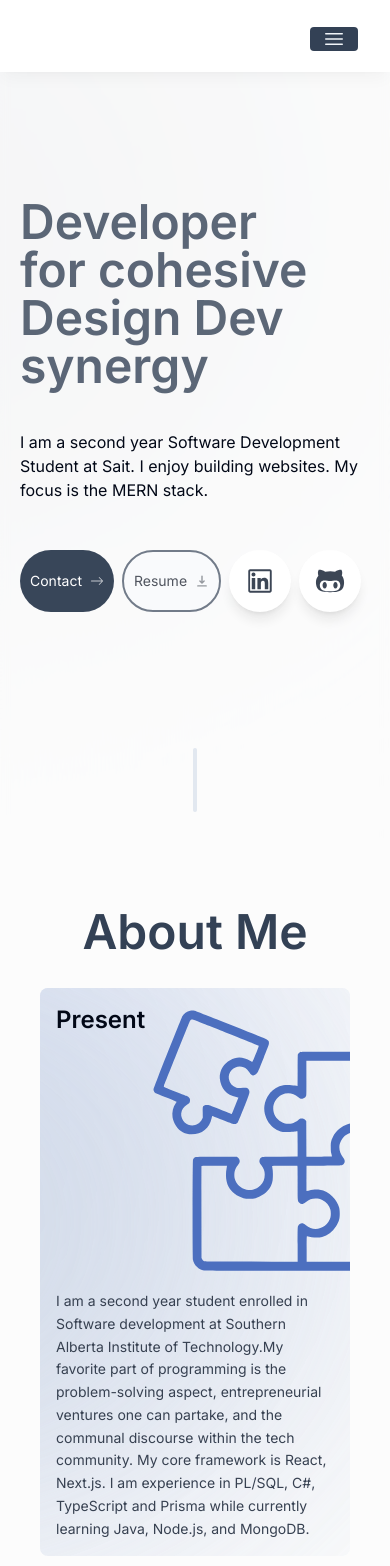
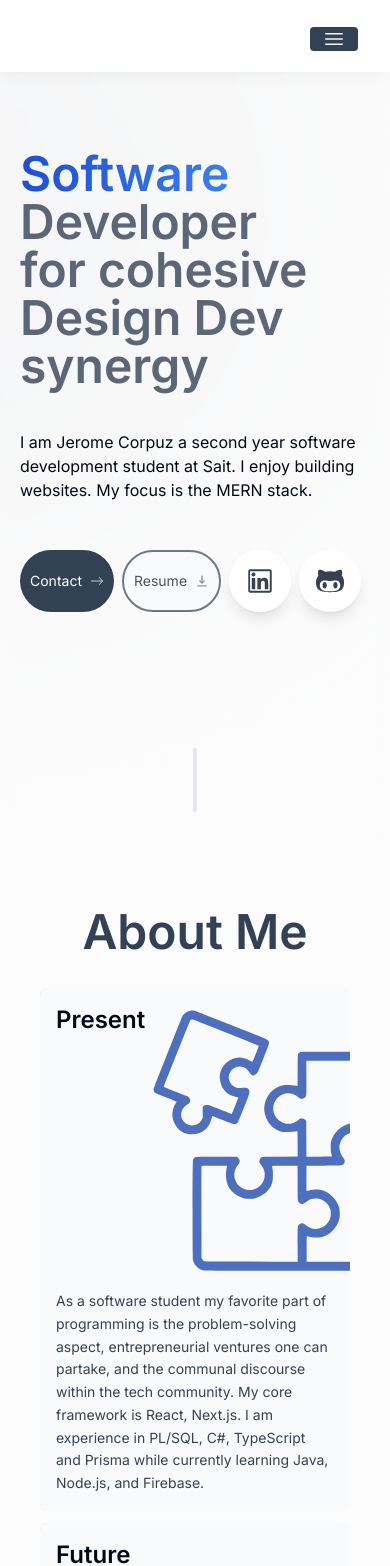
Before and after one commit to romylomy/jerome-corpuz-portfolio, a Next.js app: page / in a window 390 px wide. Shown: the top 1566 px of the page. Built offline with nearby package versions, Linux system fonts and the light colour scheme.

Commit message:
changed text and images of into and project

```diff
--- a/components/aboutCard.tsx
+++ b/components/aboutCard.tsx
@@ -31,7 +31,7 @@ export default function AboutCard({
       }}
       className="group mx-auto mb-3 sm:mb-8 last:mb-0"
     >
-      <section className=" relative bg-gray-50 bg-opacity-20 max-w-[42rem]  border-black rounded-lg overflow-hidden sm:pr-8  sm:h-[20rem] hover:bg-gray-200 transition sm:group-even:pl-8 dark:text-white dark:bg-white/10 dark:hover:bg-white/20">
+      <section className=" relative bg-slate-50 sm:bg-none max-w-[42rem]  border-black rounded-lg overflow-hidden sm:pr-8  sm:h-[20rem] transition sm:group-even:pl-8 dark:text-white dark:bg-white/10 dark:hover:bg-white/20">
         <div className="bg-blue-700 bg-opacity-40 absolute top-[-6rem] -z-10 right-[11rem] h-[31.25rem] w-[31.25rem] rounded-full blur-[10rem] sm:w-[68.75rem] "></div>
         <div className="bg-slate-300 absolute top-[-1rem] -z-10 left-[-35rem] h-[31.25rem] w-[50rem] rounded-full blur-[10rem] sm:w-[68.75rem] md:left-[-33rem] lg:left-[-28rem] xl:left-[-15rem] 2xl:left-[-5rem]"></div>
         <div className="p-4 sm:pl-10  sm:pt-10 sm:max-w-[80%] flex flex-col h-full sm:group-even:ml-[10rem]">
--- a/components/intro.tsx
+++ b/components/intro.tsx
@@ -36,8 +36,6 @@ export default function Intro() {
               <TypeAnimation
                   sequence={[
                     // Same substring at the start will only be typed out once, initially
-                    'Jerome Corpuz,',
-                    2000,
                     'Software',
                     1000,
                     'Web',
@@ -60,7 +58,7 @@ export default function Intro() {
 
             </h1>
 
-            <p className="  py-10 lg:text-lg lg:w-1/2 ">I am a second year Software Development Student at Sait. I enjoy building websites. My focus is the MERN stack.     </p>
+            <p className="  py-10 lg:text-lg lg:w-1/2 ">I am Jerome Corpuz a second year software development student at Sait. I enjoy building websites. My focus is the MERN stack.    </p>
 
       <motion.div
           initial={{ opacity: 0}}
@@ -71,7 +69,7 @@ export default function Intro() {
            <motion.div
               initial={{ opacity: 0}}
               animate={{ opacity: 1}}
-              transition={{ duration: 7.5 }}
+              transition={{ duration: 1 }}
               className='pt-2 text-sm flex  sm:justify-center md:justify-start gap-2 sm:gap-4 '>
 
                 <Link
--- a/lib/data.ts
+++ b/lib/data.ts
@@ -70,7 +70,7 @@ export const projectsData = [
   {
     title: "MealMingle",
     description:
-      "Empowers users to create, organize, and manage their shopping lists while also providing meal ideas based on the ingredients they have.",
+      "Users can create, organize, and manage their shopping lists while also providing meal ideas based on the ingredients they have.",
     tags: ["React", "Next.js", "Firebase", "Tailwind"],
     imageUrl: corpcommentImg,
   },
@@ -82,7 +82,7 @@ export const aboutMeData = [
   {
     title: "Present",
     description:
-      "I am a second year student enrolled in Software development at Southern Alberta Institute of Technology.My favorite part of programming is the problem-solving aspect, entrepreneurial ventures one can partake, and the communal discourse within the tech community. My core framework is React, Next.js. I am experience in PL/SQL, C#, TypeScript and Prisma while currently learning Java, Node.js, and MongoDB. ",
+      "As a software student my favorite part of programming is the problem-solving aspect, entrepreneurial ventures one can partake, and the communal discourse within the tech community. My core framework is React, Next.js. I am experience in PL/SQL, C#, TypeScript and Prisma while currently learning Java, Node.js, and Firebase. ",
     imageUrl: Present,
     mobileUrl: MobilePresent
   },
@@ -96,7 +96,7 @@ export const aboutMeData = [
   {
     title: "Past",
     description:
-      "After my study in, Health Science, I decided to pursue my curiosity to learn object oriented programming.",
+      "I have studied health science for two years. I find interest in using my knowledge in statics, experimental research, and design principles for extrapolating data using programming",
     imageUrl: Past,
     mobileUrl:MobilePast
   },
```
Also changed, not shown: public/corpcommentImg.png.
